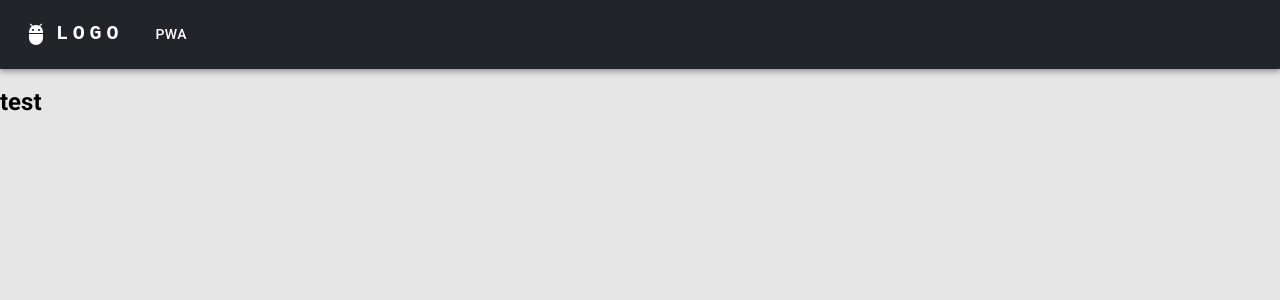
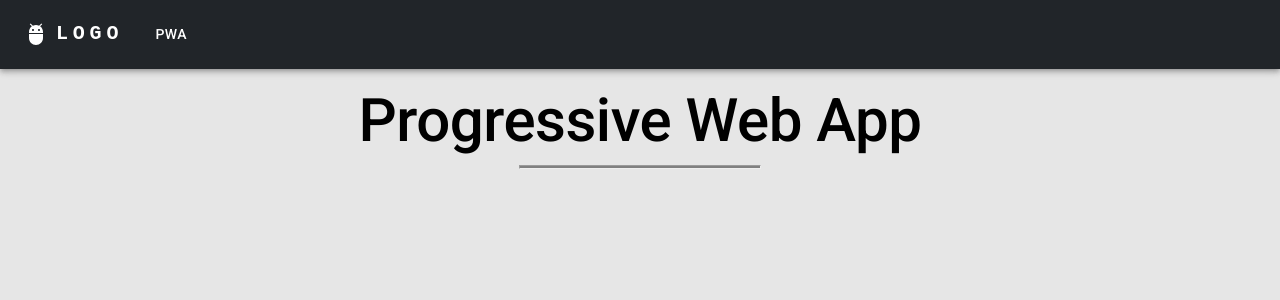
Before and after one commit to matt-harrell/matt-harrell.github.io, a React (Create React App) app: page /pwa in a window 1280 px wide. Shown: the top 300 px of the page. Built offline with nearby package versions, Linux system fonts and the light colour scheme.

Commit message:
add start of work of ProjectIntro Component

```diff
--- /dev/null
+++ b/src/components/ProjectIntro/ProjectIntroComp.tsx
@@ -0,0 +1,23 @@
+import {Grid,Box,Typography} from '@mui/material';
+import { ProjectIntroContProps } from './ProjectIntroCont';
+
+
+const ProjectIntroComp = (props:ProjectIntroContProps) => {
+    return(
+        <>
+            <Typography
+                variant='h2'
+                component='h1'
+                sx={{
+                        fontWeight:'medium',
+                        textAlign:'center',
+                    }}
+                >
+                {props.title}
+            </Typography>
+            <hr className='greenBorder'></hr>
+        </>
+    );
+}
+
+export default ProjectIntroComp;
--- /dev/null
+++ b/src/components/ProjectIntro/ProjectIntroCont.tsx
@@ -0,0 +1,22 @@
+import Projects from '../../data/projects.json';
+import ProjectIntroComp from './ProjectIntroComp';
+
+ interface ProjectIntroContProps {
+    nameOfProject?:string;
+    title?:string;
+}
+
+
+const ProjoctIntroCont = (props:ProjectIntroContProps) =>{
+    const Project = Projects.find((project) => project.title.page === props.nameOfProject);
+
+    return(
+        <ProjectIntroComp
+            title={Project?.title.page}
+        />
+    );
+
+}
+
+export default ProjoctIntroCont;
+export type {ProjectIntroContProps};
--- a/src/pages/pwa.tsx
+++ b/src/pages/pwa.tsx
@@ -1,15 +1,11 @@
-import Projects from "../data/projects.json";
-
-const Project1Data = Projects.find(({title}) => title === 'PWA');
+import ProjoctIntroCont from "../components/ProjectIntro/ProjectIntroCont";
 
 const PWA = () => {
 
     return (
-        <>
-        <h2>test</h2>
-            <h1>{Project1Data?.title}</h1>
-            <p>{Project1Data?.description}</p>
-        </>
+        <ProjoctIntroCont
+        nameOfProject="Progressive Web App"
+        />
     );
 }
 
```
